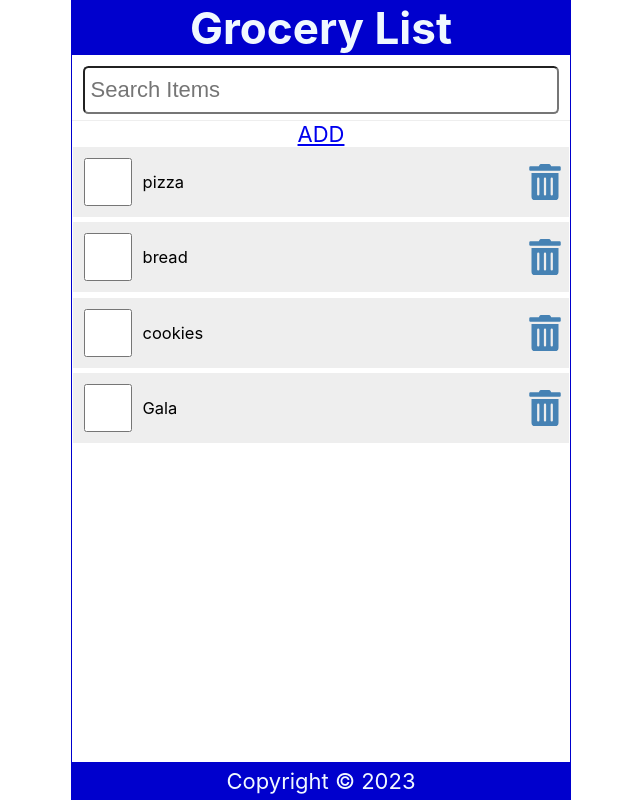
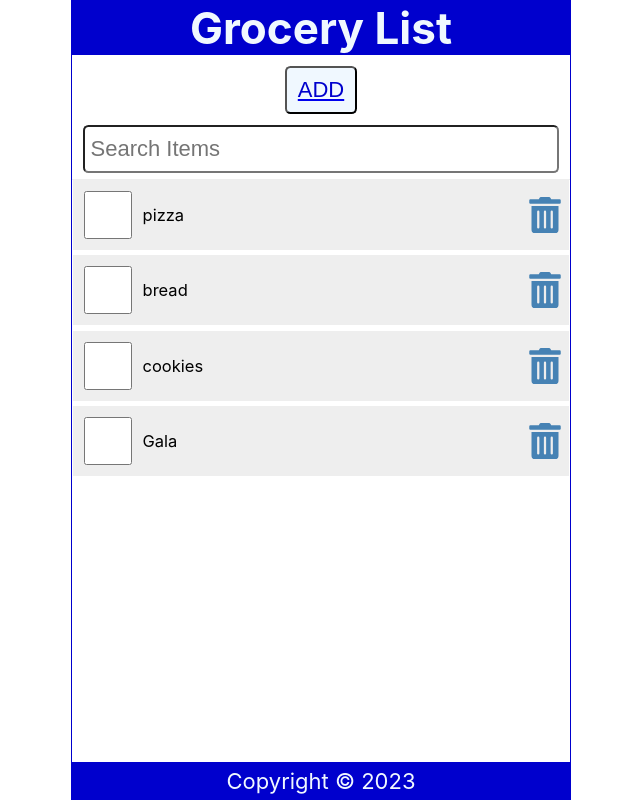
Before and after one commit to Okunola11/React-Grocery-List, a React (Create React App) app: page / in a window 1280 px wide. Shown: the whole page, without its empty margins (319-959 px from the left). Built offline with nearby package versions, Linux system fonts and the light colour scheme; data requests are answered from the project's data file.

Commit message:
Introduced react routers

```diff
--- a/src/AddItem.js
+++ b/src/AddItem.js
@@ -1,4 +1,7 @@
 import React from "react";
+import SearchItem from "./SearchItem";
+import Contents from "./Contents";
+import { Link } from "react-router-dom";
 import { FaPlus } from "react-icons/fa";
 import { useRef } from "react";
 import { useContext, useState } from "react";
@@ -6,7 +9,17 @@ import DataContext from "./Context/DataContext";
 import apiRequest from "./apiRequest";
 
 const AddItem = () => {
-  const { items, setItems, API_URL, setFetchError } = useContext(DataContext);
+  const {
+    items,
+    setItems,
+    API_URL,
+    setFetchError,
+    isLoading,
+    fetchError,
+    search,
+    handleCheck,
+    handleDelete,
+  } = useContext(DataContext);
   const [newItem, setNewItem] = useState("");
   const inputRef = useRef();
 
@@ -36,6 +49,7 @@ const AddItem = () => {
   };
 
   return (
+    <>
       <form className="addForm" onSubmit={handleSubmit} action="">
         <label htmlFor="addItem">Add Item</label>
         <input
@@ -56,6 +70,24 @@ const AddItem = () => {
           <FaPlus />
         </button>
       </form>
+      <main>
+        <Link to="/">
+          <button className="addButton">HOME</button>
+        </Link>
+        <SearchItem />
+        {isLoading && <p>Loading Items...</p>}
+        {fetchError && <p style={{ color: "red" }}>{`Error: ${fetchError}`}</p>}
+        {!fetchError && !isLoading && (
+          <Contents
+            items={items.filter((item) =>
+              item.item.toLowerCase().includes(search.toLowerCase())
+            )}
+            handleCheck={handleCheck}
+            handleDelete={handleDelete}
+          />
+        )}
+      </main>
+    </>
   );
 };
 
--- a/src/App.js
+++ b/src/App.js
@@ -1,5 +1,6 @@
 import Layout from "./Layout";
 import AddItem from "./AddItem";
+import Home from "./Home";
 import { Routes, Route } from "react-router-dom";
 import { DataProvider } from "./Context/DataContext";
 
@@ -8,6 +9,7 @@ function App() {
     <DataProvider>
       <Routes>
         <Route path={"/"} element={<Layout />}>
+          <Route index element={<Home />} />
           <Route path={"add"} element={<AddItem />} />
         </Route>
       </Routes>
--- /dev/null
+++ b/src/Home.js
@@ -0,0 +1,32 @@
+import React from "react";
+import { Link } from "react-router-dom";
+import Contents from "./Contents";
+import SearchItem from "./SearchItem";
+import { useContext } from "react";
+import DataContext from "./Context/DataContext";
+
+const Home = () => {
+  const { search, isLoading, fetchError, handleCheck, handleDelete, items } =
+    useContext(DataContext);
+  return (
+    <main>
+      <Link to="add">
+        <button className="addButton">ADD</button>
+      </Link>
+      <SearchItem />
+      {isLoading && <p>Loading Items...</p>}
+      {fetchError && <p style={{ color: "red" }}>{`Error: ${fetchError}`}</p>}
+      {!fetchError && !isLoading && (
+        <Contents
+          items={items.filter((item) =>
+            item.item.toLowerCase().includes(search.toLowerCase())
+          )}
+          handleCheck={handleCheck}
+          handleDelete={handleDelete}
+        />
+      )}
+    </main>
+  );
+};
+
+export default Home;
--- a/src/Layout.js
+++ b/src/Layout.js
@@ -1,36 +1,14 @@
 import React from "react";
-import { Outlet, Link } from "react-router-dom";
+import { Outlet } from "react-router-dom";
 import Header from "./Header";
 import Footer from "./Footer";
-import SearchItem from "./SearchItem";
-import Contents from "./Contents";
-import { useContext } from "react";
-import DataContext from "./Context/DataContext";
 
 const Layout = () => {
-  const { search, isLoading, fetchError, handleCheck, handleDelete, items } =
-    useContext(DataContext);
-
   return (
     <div className="App">
       <Header title="Grocery List" />
-      <SearchItem />
-      <Link to="add">ADD</Link>
 
       <Outlet />
-      <main>
-        {isLoading && <p>Loading Items...</p>}
-        {fetchError && <p style={{ color: "red" }}>{`Error: ${fetchError}`}</p>}
-        {!fetchError && !isLoading && (
-          <Contents
-            items={items.filter((item) =>
-              item.item.toLowerCase().includes(search.toLowerCase())
-            )}
-            handleCheck={handleCheck}
-            handleDelete={handleDelete}
-          />
-        )}
-      </main>
       <Footer />
     </div>
   );
--- a/src/index.css
+++ b/src/index.css
@@ -141,6 +141,14 @@ ul li::before {
   margin-right: 0.25rem;
   outline: none;
 }
+
+.addButton {
+  display: flex;
+  justify-content: center;
+  align-items: center;
+  margin-top: 0.5rem;
+}
+
 button {
   height: 48px;
   min-width: 48px;
```
Lines whose indentation alone changed are shown as unchanged.
